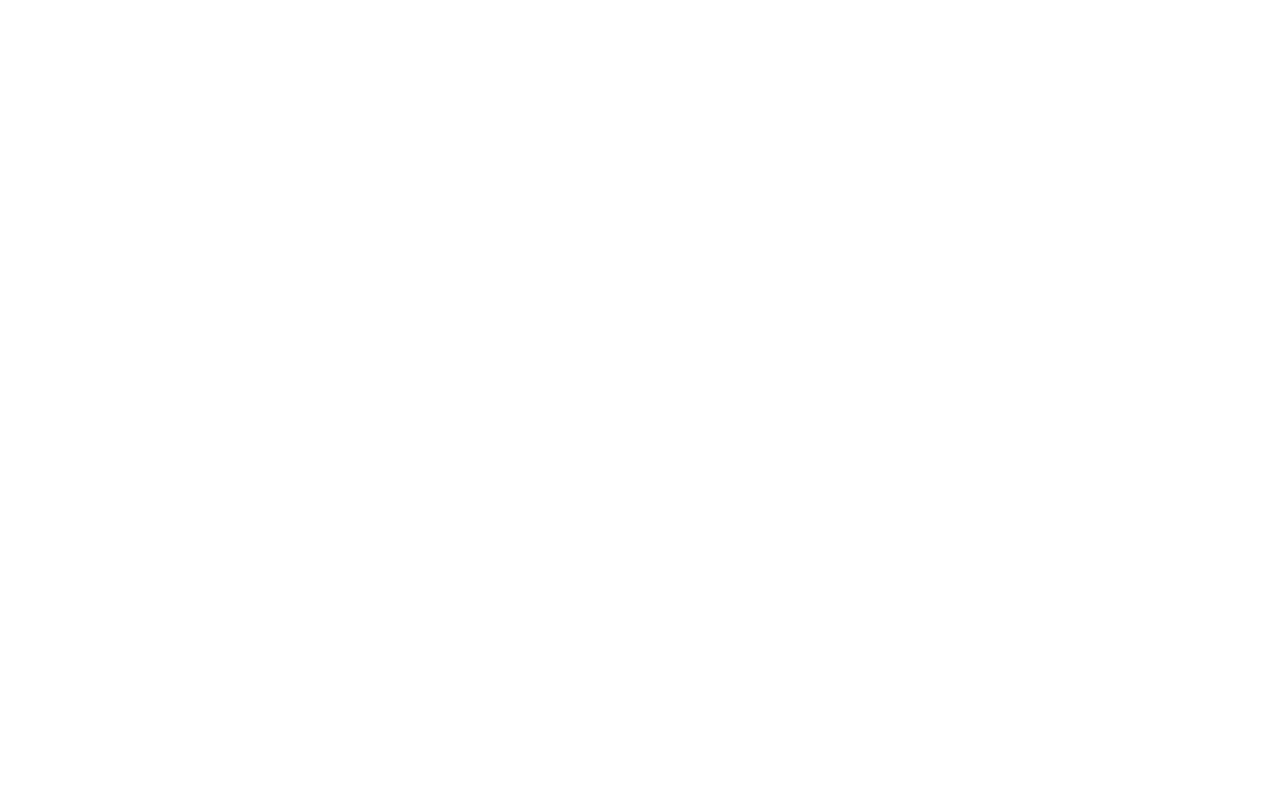
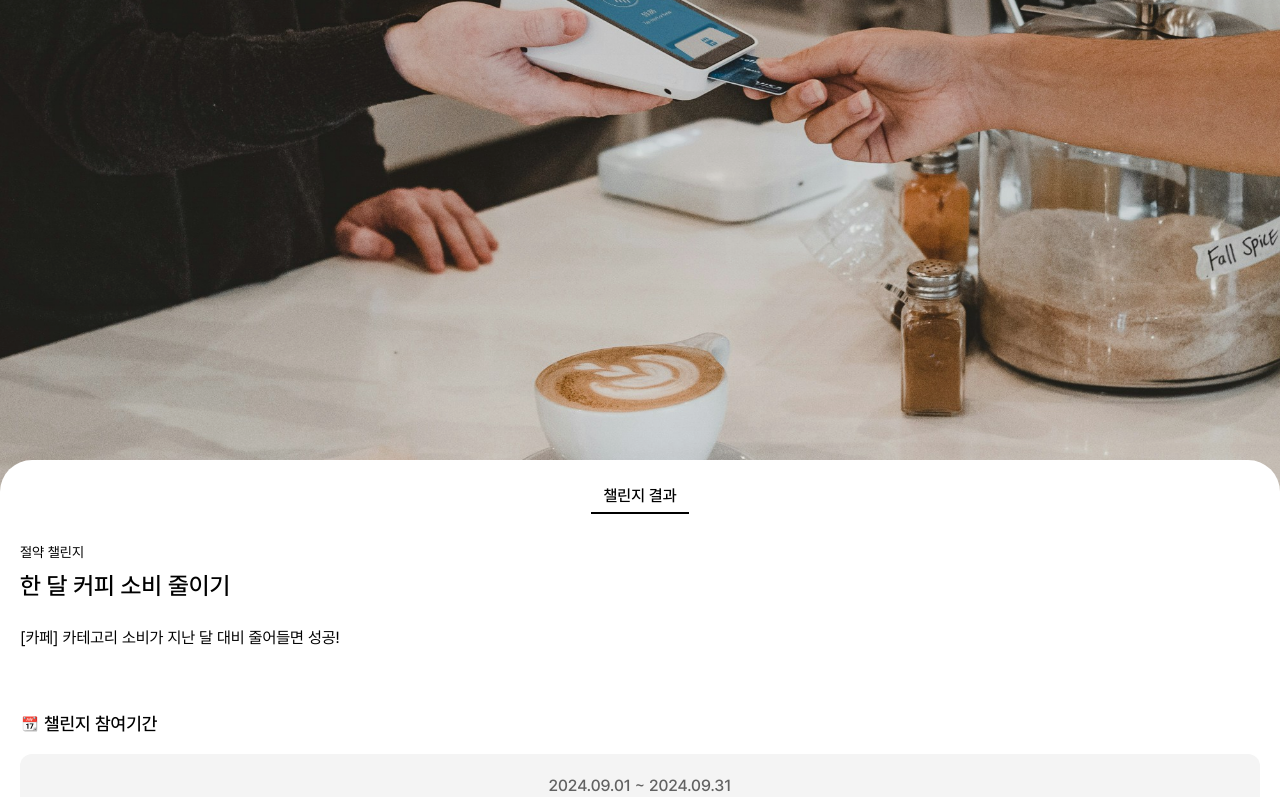
Before and after one commit to dongibuyeo/core-frontend, a Next.js app: page /challenge/result/1 in a window 1280 px wide. Before the commit this address had no page. Shown: the part 560-1357 px from the top of the page. Before the commit the page ends 860 px from the top, so only its background shows below. Built offline with nearby package versions, Linux system fonts and the light colour scheme.

Commit message:
feat: 챌린지 결과 조회 페이지 구현

```diff
--- a/src/app/challenge/[id]/page.tsx
+++ b/src/app/challenge/[id]/page.tsx
@@ -7,7 +7,7 @@
 import { useRouter } from 'next/navigation'
 import { useState } from 'react'
 
-export default function MyChallengePage() {
+export default function ChallengeDetailPage() {
   const router = useRouter()
   const [currentTab, setCurrentTab] = useState('info')
 
@@ -22,21 +22,21 @@
       />
       <div className="fixed top-0 left-0 w-full aspect-square bg-gradient-to-b from-black to-transparent opacity-20" />
       <nav
-        className={`bg-white z-10 fixed top-0 left-0 flex items-center h-[3.75rem] w-full px-[.625rem] space-x-[.625rem] transition-opacity duration-200 ${currentTab === 'ranking' ? 'opacity-100' : 'opacity-0'}`}
+        className={`bg-white z-20 fixed top-0 left-0 flex items-center h-[3.75rem] w-full px-[.625rem] space-x-[.625rem] transition-opacity duration-200 ${currentTab === 'ranking' ? 'opacity-100' : 'opacity-0'}`}
       >
         <ArrowLeft
           className="cursor-pointer w-6 h-6"
           onClick={() => router.back()}
         />
       </nav>
-      <div className="relative z-50">
+      <div className="relative">
         <div
           className={`w-full transition-max-height duration-300 ease-out ${currentTab === 'info' ? 'max-h-screen' : 'max-h-0'}`}
         >
           <div className="aspect-4-3" />
         </div>
         <div
-          className={`w-full ${currentTab === 'info' && 'rounded-t-[2rem]'} bg-white`}
+          className={`relative z-50 w-full ${currentTab === 'info' && 'rounded-t-[2rem]'} bg-white`}
         >
           <div className="flex">
             <button
@@ -68,8 +68,10 @@
               </span>
             </button>
           </div>
-          {currentTab === 'info' && <ChallengeInfo />}
-          {currentTab === 'ranking' && <ChallengeRanking />}
+          <div className="px-5">
+            {currentTab === 'info' && <ChallengeInfo />}
+            {currentTab === 'ranking' && <ChallengeRanking />}
+          </div>
         </div>
       </div>
     </div>
--- /dev/null
+++ b/src/app/challenge/result/[id]/page.tsx
@@ -0,0 +1,135 @@
+'use client'
+
+import FundCard from '@/components/FundCard'
+import ChallengeRanking from '@/containters/challenge/[id]/ChallengeRanking'
+import PieChartComponent from '@/containters/challenge/result/[id]/ResultChart'
+import { Calendar, MoneyBag, People, Rocket, Trophy } from '@/public/svg/index'
+import Image from 'next/image'
+
+export default function ChallengeResultPage() {
+  return (
+    <div className="w-full h-full">
+      <Image
+        src="/image/coffee.jpg"
+        alt="챌린지 썸네일"
+        height={400}
+        width={400}
+        className="w-full aspect-square object-cover object-center fixed top-0 left-0 transition-opacity duration-200"
+      />
+      <div className="fixed top-0 left-0 w-full aspect-square bg-gradient-to-b from-black to-transparent opacity-20" />
+      <div className="relative">
+        <div className="w-full transition-max-height duration-300 ease-out">
+          <div className="aspect-4-3" />
+        </div>
+        <div className=" relative z-50 w-full  bg-white rounded-t-[2rem] pt-5">
+          <div className="flex justify-center items-center">
+            <div className="text-base font-medium border-b-2 py-1 px-3 border-black">
+              챌린지 결과
+            </div>
+          </div>
+          <div className="px-5 flex flex-col gap-[3.75rem]">
+            <div className="mt-7">
+              <div className="text-sm font-normal">절약 챌린지</div>
+              <div className="text-2xl font-medium mt-2">
+                한 달 커피 소비 줄이기
+              </div>
+              <div className="text-base font-normal mt-6">
+                [카페] 카테고리 소비가 지난 달 대비 줄어들면 성공!
+              </div>
+            </div>
+            <div>
+              <div className="flex space-x-1 items-center">
+                <Calendar />
+                <span className="text-lg font-medium">챌린지 참여기간</span>
+              </div>
+              <div className="bg-_grey-100 w-full py-5 mt-4 text-center rounded-xl">
+                <span className="text-_grey-400 text-base font-medium">
+                  2024.09.01 ~ 2024.09.31
+                </span>
+              </div>
+            </div>
+            <div>
+              <div className="flex space-x-1 items-center">
+                <People />
+                <span className="text-lg font-medium">총 참여인원</span>
+              </div>
+              <div className="bg-_grey-100 w-full py-5 mt-4 text-center rounded-xl">
+                <p className="text-base font-medium text-_grey-400">
+                  <span className="text-xl font-bold text-primary">3,254</span>{' '}
+                  명
+                </p>
+              </div>
+            </div>
+            <div>
+              <div className="flex space-x-1 items-center">
+                <Rocket />
+                <span className="text-lg font-medium">성공률</span>
+              </div>
+              <div className="bg-_grey-100 w-full py-6 mt-4 text-center rounded-xl flex flex-col items-center">
+                <div className="relative w-32 h-32">
+                  <PieChartComponent successPercentage="80" />
+                  <div className="absolute -left-12 bottom-1/2">
+                    <p className="text-primary font-bold">
+                      <span className="text-2xl">80</span>%
+                    </p>
+                  </div>
+                </div>
+                <p className="font-medium text-_grey-400 mt-8">
+                  참여자 3,254명 중 <span className="text-primary">2668명</span>
+                  이 성공했어요!
+                </p>
+              </div>
+            </div>
+            <div>
+              <div className="flex space-x-1 items-center mb-4">
+                <MoneyBag />
+                <span className="text-lg font-medium">분배 상금</span>
+              </div>
+              <FundCard title="한 달 커피 소비 줄이기 기금" fund={46510000} />
+              <div className="bg-_grey-100 w-full p-5 mt-3 rounded-xl text-_grey-400">
+                <h2 className="text-base font-medium flex space-x-3">
+                  <span>총 상금</span>
+                  <span className="text-primary">1,989,233원</span>
+                </h2>
+                <p className="mt-1 text-sm font-normal">
+                  이자 155,033원 + 실패 예치금 1,834,200원
+                </p>
+                <div className="flex justify-between items-center mt-5">
+                  <h3 className="text-base font-medium">
+                    상위 10%{' '}
+                    <span className="text-xs font-normal">(267명)</span>
+                  </h3>
+                  <div className="flex items-center space-x-3 min-w-36 justify-between">
+                    <p className="text-xs font-normal">예치금 1만원 당 </p>
+                    <span className="text-primary text-base font-normal">
+                      3,725원
+                    </span>
+                  </div>
+                </div>
+                <div className="flex justify-between items-center mt-2">
+                  <h3 className="text-base font-medium">
+                    하위 90%
+                    <span className="text-xs font-normal">(2401명)</span>
+                  </h3>
+                  <div className="flex items-center space-x-3 min-w-36 justify-between">
+                    <p className="text-xs font-normal">예치금 1만원 당 </p>
+                    <span className="text-primary text-base font-normal">
+                      414원
+                    </span>
+                  </div>
+                </div>
+              </div>
+            </div>
+            <div>
+              <div className="flex space-x-1 items-center">
+                <Trophy />
+                <span className="text-lg font-medium">명예의 전당</span>
+              </div>
+              <ChallengeRanking />
+            </div>
+          </div>
+        </div>
+      </div>
+    </div>
+  )
+}
--- /dev/null
+++ b/src/containters/challenge/result/[id]/ResultChart.tsx
@@ -0,0 +1,38 @@
+import { Doughnut } from 'react-chartjs-2'
+import 'chart.js/auto'
+
+interface Props {
+  successPercentage: string
+}
+
+export default function PieChartComponent({ successPercentage }: Props) {
+  const chartData = {
+    datasets: [
+      {
+        data: [successPercentage, 100 - parseInt(successPercentage, 10)],
+        backgroundColor: ['rgba(140, 210, 245, 1)', 'rgba(140, 210, 245, 0.4)'],
+        borderColor: ['#ffffff', '#ffffff'],
+        borderWidth: 2,
+      },
+    ],
+  }
+
+  const chartOptions = {
+    cutout: '0%',
+    circumference: 360,
+    responsive: true,
+    maintainAspectRatio: false,
+    plugins: {
+      legend: {
+        display: false,
+      },
+      tooltip: {
+        enabled: false,
+      },
+    },
+  }
+
+  return (
+    <Doughnut data={chartData} options={chartOptions} className="rotate-90" />
+  )
+}
```
